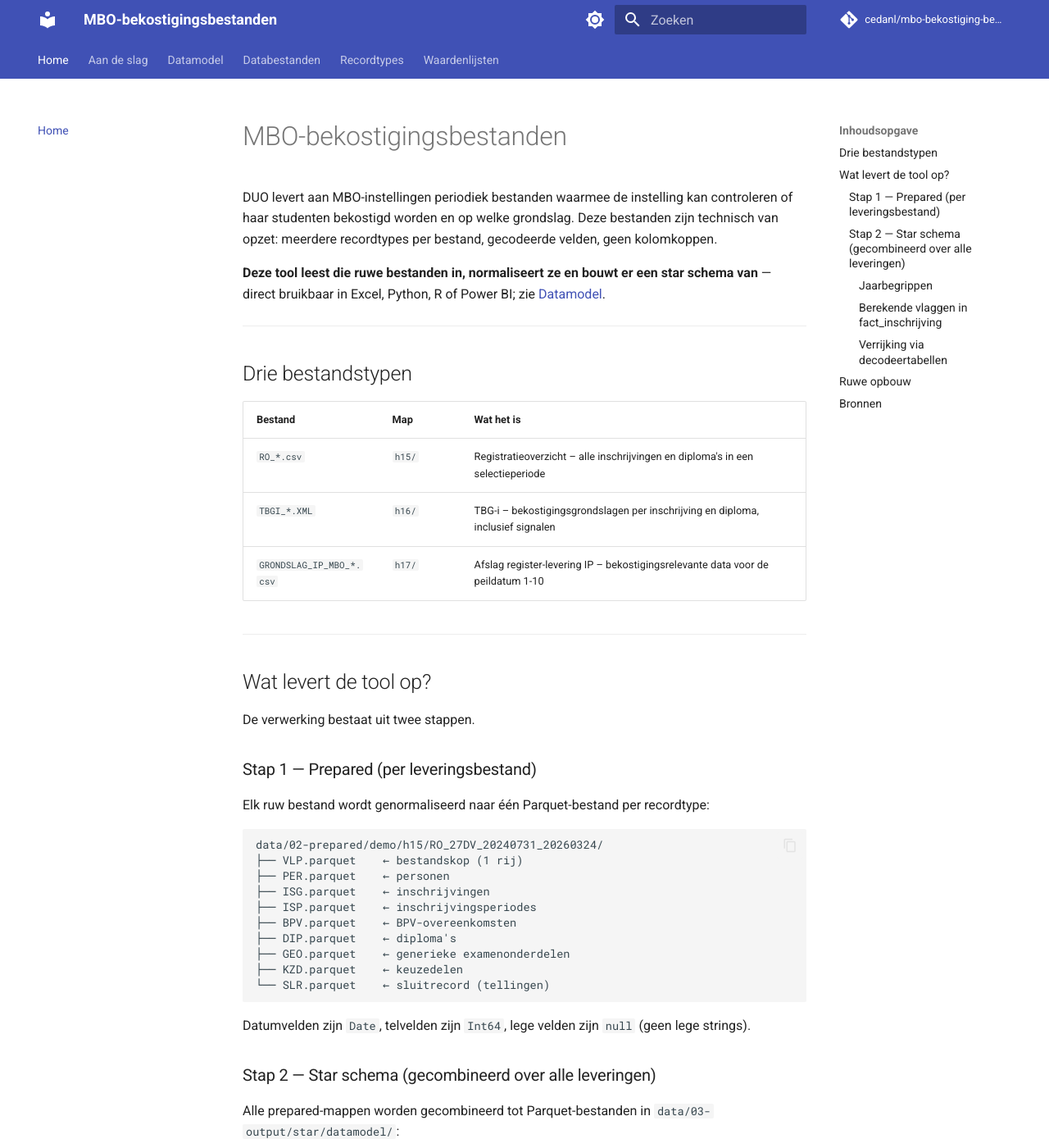
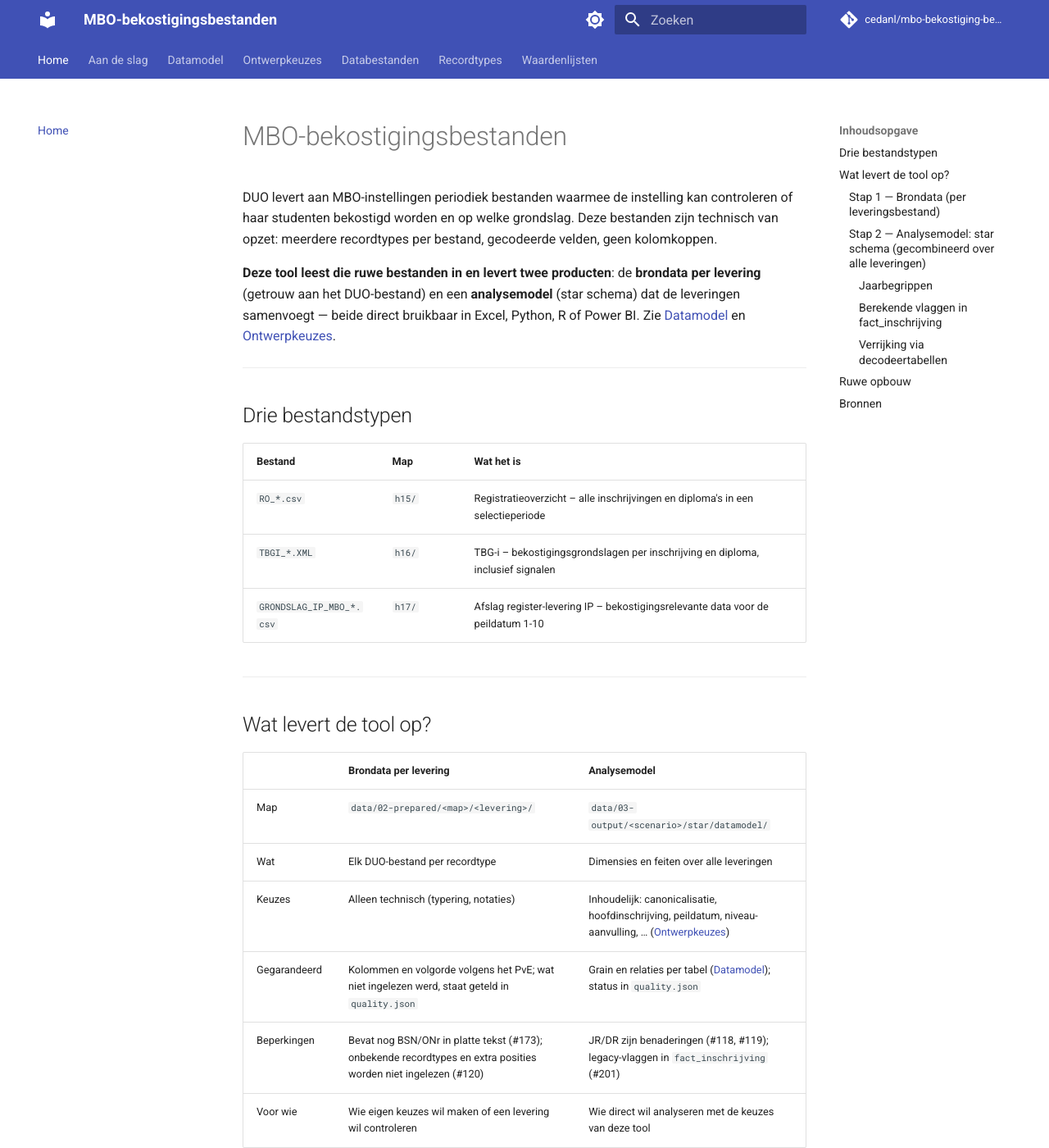
Before and after one commit to cedanl/mbo-bekostiging-bestanden, an MkDocs documentation site: the page built from docs/index.md, in a window 1280 px wide and 1400 px high. Shown: the whole window at 82% size. Built offline with MkDocs 1.6.1 and Material for MkDocs 9.7.7, drawn with Linux system fonts in a browser that asks for light colours; comment, search, counter and statistics services are not loaded; some of the changed text lies outside the part shown.

Commit message:
docs(#212): lagenmodel en ontwerpkeuzes-register (#230)
- docs/ontwerpkeuzes.md: elke inhoudelijke keuze in het analysemodel met
  reden, alternatief, gevolg, codeplek en issue; technische keuzes in de
  brondata apart. Openstaande keuzes (#121, #173, #201) benoemd.
- docs/index.md: tabel "brondata vs analysemodel" met contract, beperkingen
  en doelgroep per laag; fasering incl. canonicalisatie en pseudonimisering.
- CLAUDE.md: twee producten en fasering; register bijhouden.
- .github/pull_request_template.md met checklist (incl. register).

Closes #212


Entire-Checkpoint: 01M3KN88H8X58CS4Q0MR5Q0DM5

Co-authored-by: Tomer Iwan <t.iwan@mail.com>
Co-authored-by: Claude Opus 5.5 <noreply@anthropic.com>

```diff
--- a/docs/index.md
+++ b/docs/index.md
@@ -2,7 +2,7 @@
 
 DUO levert aan MBO-instellingen periodiek bestanden waarmee de instelling kan controleren of haar studenten bekostigd worden en op welke grondslag. Deze bestanden zijn technisch van opzet: meerdere recordtypes per bestand, gecodeerde velden, geen kolomkoppen.
 
-**Deze tool leest die ruwe bestanden in, normaliseert ze en bouwt er een star schema van** — direct bruikbaar in Excel, Python, R of Power BI; zie [Datamodel](datamodel.md).
+**Deze tool leest die ruwe bestanden in en levert twee producten**: de **brondata per levering** (getrouw aan het DUO-bestand) en een **analysemodel** (star schema) dat de leveringen samenvoegt — beide direct bruikbaar in Excel, Python, R of Power BI. Zie [Datamodel](datamodel.md) en [Ontwerpkeuzes](ontwerpkeuzes.md).
 
 ---
 
@@ -18,9 +18,20 @@ DUO levert aan MBO-instellingen periodiek bestanden waarmee de instelling kan co
 
 ## Wat levert de tool op?
 
-De verwerking bestaat uit twee stappen.
+| | Brondata per levering | Analysemodel |
+|---|---|---|
+| Map | `data/02-prepared/<map>/<levering>/` | `data/03-output/<scenario>/star/datamodel/` |
+| Wat | Elk DUO-bestand per recordtype | Dimensies en feiten over alle leveringen |
+| Keuzes | Alleen technisch (typering, notaties) | Inhoudelijk: canonicalisatie, hoofdinschrijving, peildatum, niveau-aanvulling, … ([Ontwerpkeuzes](ontwerpkeuzes.md)) |
+| Gegarandeerd | Kolommen en volgorde volgens het PvE; wat niet ingelezen werd, staat geteld in `quality.json` | Grain en relaties per tabel ([Datamodel](datamodel.md)); status in `quality.json` |
+| Beperkingen | Bevat nog BSN/ONr in platte tekst (#173); onbekende recordtypes en extra posities worden niet ingelezen (#120) | JR/DR zijn benaderingen (#118, #119); legacy-vlaggen in `fact_inschrijving` (#201) |
+| Voor wie | Wie eigen keuzes wil maken of een levering wil controleren | Wie direct wil analyseren met de keuzes van deze tool |
 
-### Stap 1 — Prepared (per leveringsbestand)
+De fasering: `ingest > decode > validate > export` levert de brondata;
+`stack > canonicaliseer > transform (pseudonimiseer, koppel) > enrich > schooljaar > star`
+levert het analysemodel. Beide stappen schrijven een `quality.json`.
+
+### Stap 1 — Brondata (per leveringsbestand)
 
 Elk ruw bestand wordt genormaliseerd naar één Parquet-bestand per recordtype:
 
@@ -39,7 +50,7 @@ data/02-prepared/demo/h15/RO_27DV_20240731_20260324/
 
 Datumvelden zijn `Date`, telvelden zijn `Int64`, lege velden zijn `null` (geen lege strings).
 
-### Stap 2 — Star schema (gecombineerd over alle leveringen)
+### Stap 2 — Analysemodel: star schema (gecombineerd over alle leveringen)
 
 Alle prepared-mappen worden gecombineerd tot Parquet-bestanden in `data/03-output/star/datamodel/`:
 
--- a/mkdocs.yml
+++ b/mkdocs.yml
@@ -61,6 +61,7 @@ nav:
   - Home: index.md
   - Aan de slag: aan-de-slag.md
   - Datamodel: datamodel.md
+  - Ontwerpkeuzes: ontwerpkeuzes.md
   - Databestanden:
     - databestanden/index.md
     - RO – Registratieoverzicht: databestanden/ro.md
```
Also changed, not shown: CLAUDE.md (+5 -1 lines), docs/ontwerpkeuzes.md (added, +54 -0 lines), .github/pull_request_template.md (added).
